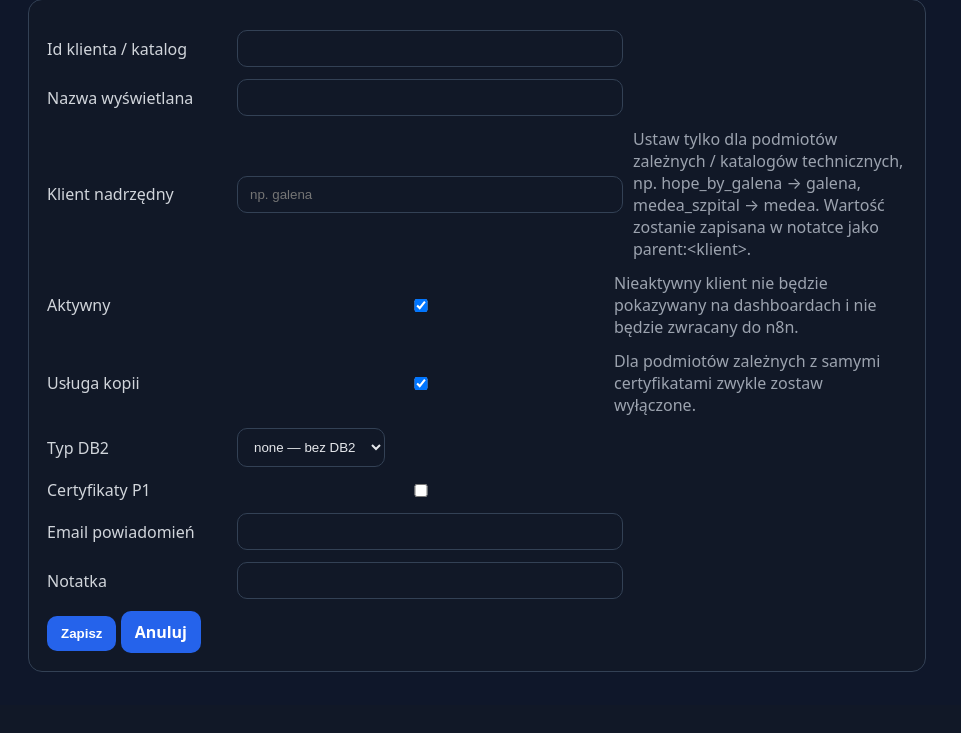
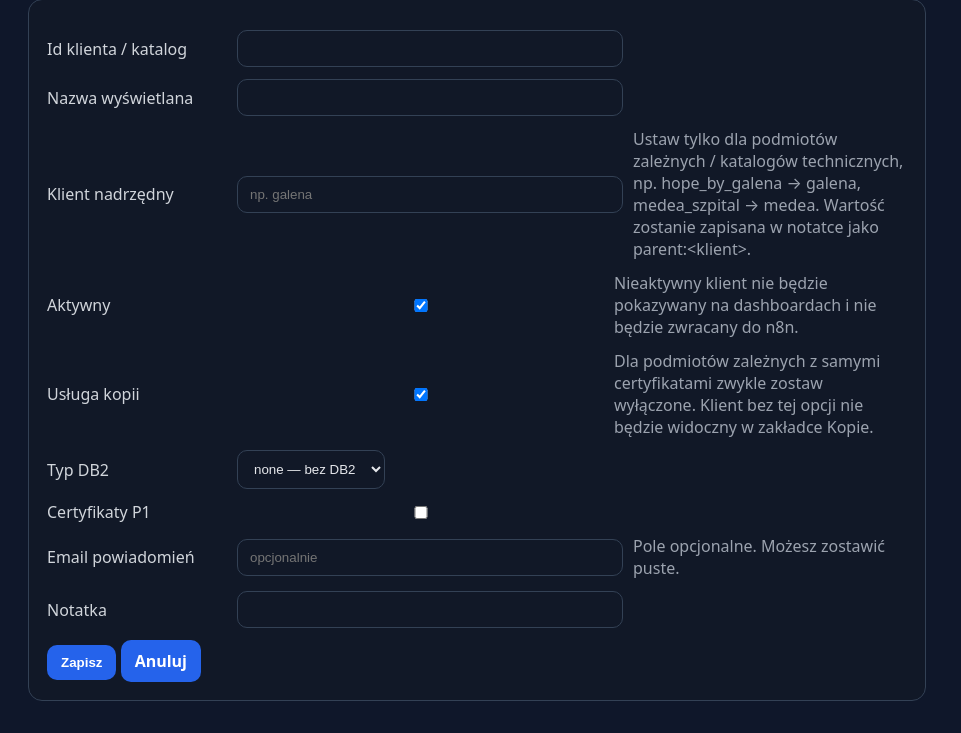
Before and after one commit to Pawel-sp9pw/backup-dashboard, a Flask app: page /clients/new in a window 1280 px wide. Shown: the part 95-828 px from the top of the page, without its empty margins (0-961 px from the left). Before the commit the page ends 767 px from the top, so only its background shows below. Run offline with Flask 3, Linux system fonts and the light colour scheme.

Commit message:
Make client email optional in form

```diff
--- a/backup-panel/templates/client_config_form.html
+++ b/backup-panel/templates/client_config_form.html
@@ -48,7 +48,7 @@
     <div class="form-row">
       <label>Usługa kopii</label>
       <input type="checkbox" name="backup_enabled" {% if not item or item.backup_enabled %}checked{% endif %}>
-      <span class="muted">Dla podmiotów zależnych z samymi certyfikatami zwykle zostaw wyłączone.</span>
+      <span class="muted">Dla podmiotów zależnych z samymi certyfikatami zwykle zostaw wyłączone. Klient bez tej opcji nie będzie widoczny w zakładce Kopie.</span>
     </div>
     <div class="form-row">
       <label>Typ DB2</label>
@@ -65,11 +65,12 @@
     </div>
     <div class="form-row">
       <label>Email powiadomień</label>
-      <input type="email" name="notification_email" value="{{ item.notification_email if item else '' }}">
+      <input type="text" name="notification_email" value="{{ (item.notification_email if item else '') or '' }}" placeholder="opcjonalnie">
+      <span class="muted">Pole opcjonalne. Możesz zostawić puste.</span>
     </div>
     <div class="form-row">
       <label>Notatka</label>
-      <input id="notesInput" type="text" name="notes" value="{{ item.notes if item else '' }}">
+      <input id="notesInput" type="text" name="notes" value="{{ (item.notes if item else '') or '' }}">
     </div>
     <button class="btn" type="submit">Zapisz</button>
     <a class="btn" href="/clients">Anuluj</a>
```
